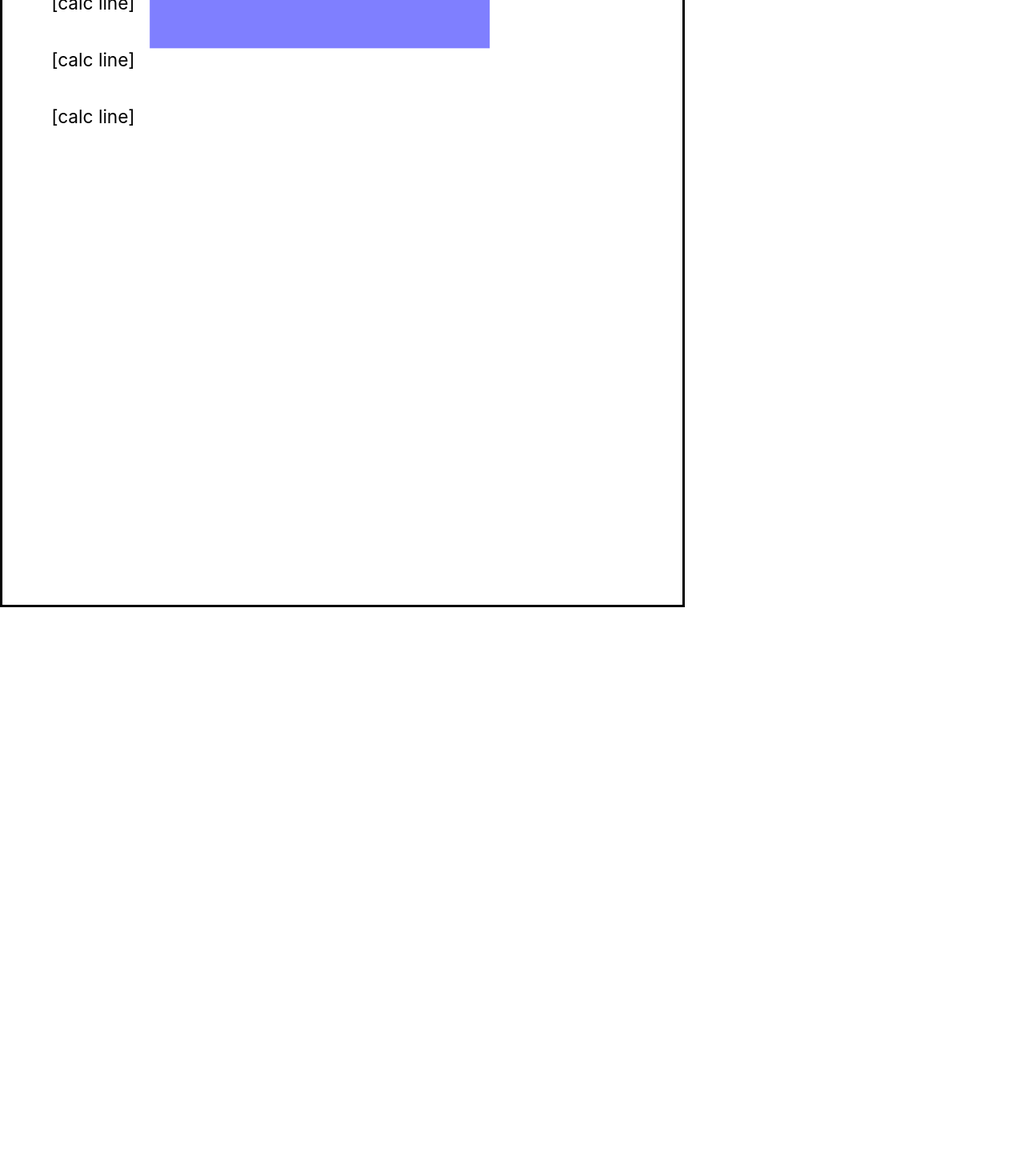
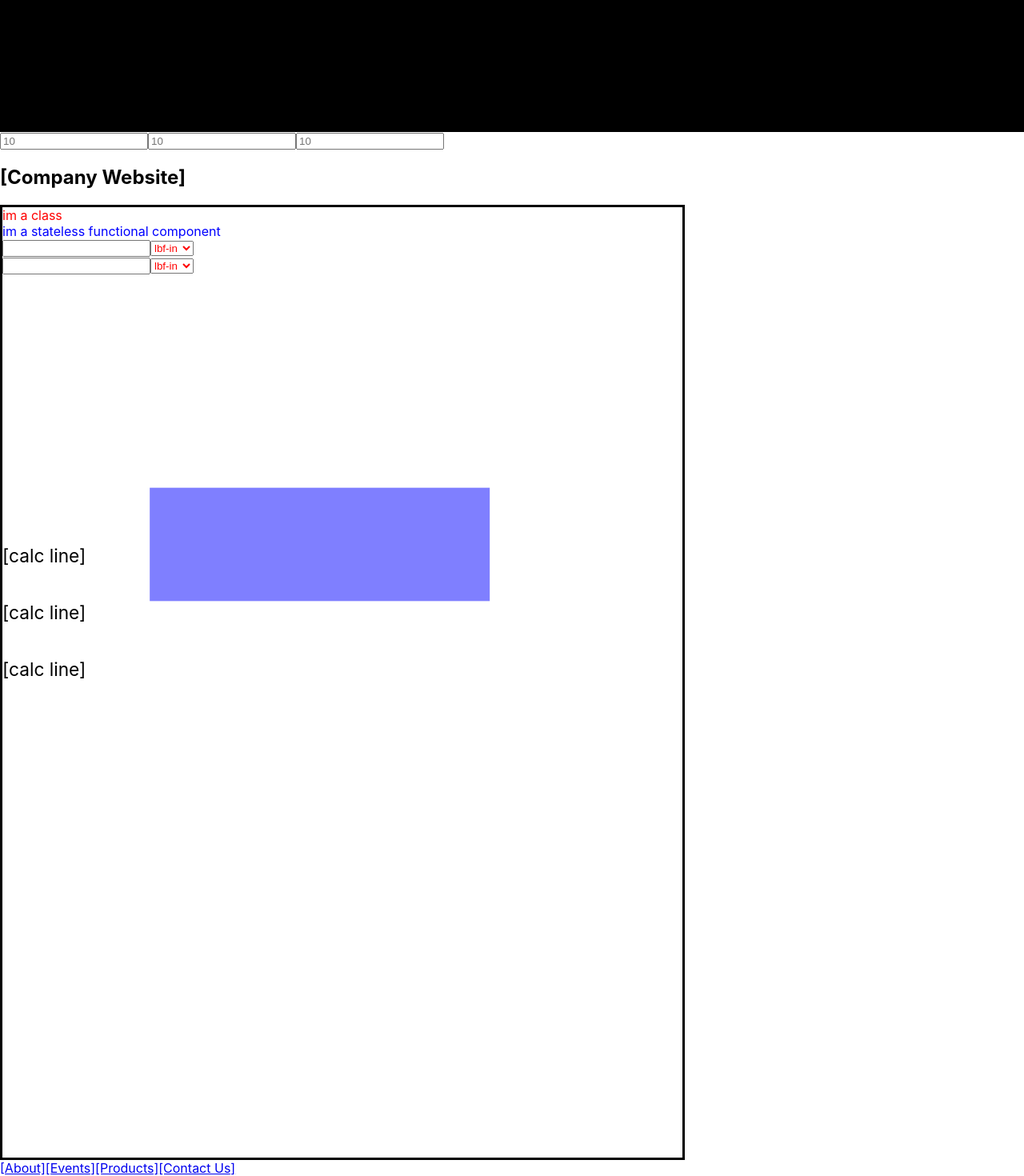
Before and after one commit to vn29/redux-app, a React (Create React App) app: page / in a window 1280 px wide. Shown: the part 435-1905 px from the top of the page at 80% size. Before the commit the page ends 1194 px from the top, so only its background shows below. Built offline with nearby package versions, Linux system fonts and the light colour scheme.

Commit message:
added three.js

```diff
--- a/src/App.js
+++ b/src/App.js
@@ -4,6 +4,59 @@ import PropTypes from 'prop-types'
 import {PlaceHolder} from './Containers.js'
 import {connect} from 'react-redux';
 import * as acts from './actions/simpleAction';
+import {HashRouter, Route, Link} from 'react-router-dom'
+import * as THREE from "three"
+import { OrbitControls } from 'three/examples/jsm/controls/OrbitControls.js';
+import {ThreeWindow} from './ThreeComponent.js'
+
+const Home = () => {
+    return(
+        <section className="Home">
+            <h1>[Company Website]</h1>
+            <PlaceHolder/>
+            <nav>
+                <Link to="about">[About]</Link>
+                <Link to="events">[Events]</Link>
+                <Link to="products">[Products]</Link>
+                <Link to="contact">[Contact Us]</Link>
+            </nav>
+        </section>
+
+    )
+}
+
+const About = () => {
+    return(
+        <section className="About">
+            <h1>[About]</h1>
+        </section>
+
+    )
+}
+const Events = () => {
+    return(
+        <section className="Events">
+            <h1>[Events]</h1>
+        </section>
+
+    )
+}
+const Products = () => {
+    return(
+        <section className="Products">
+            <h1>[Products]</h1>
+        </section>
+
+    )
+}
+const Contacts = () => {
+    return(
+        <section className="Contacts">
+            <h1>[Contacts]</h1>
+        </section>
+
+    )
+}
 
 const Mycomp = ({
     clicked = f => f,
@@ -19,12 +72,30 @@ const Mycomp = ({
     )
 }
 
-const App = ({
-    state = {},
-    daily = f => f
-}) => <div className="App">
-    <PlaceHolder></PlaceHolder>
-</div>
+class App extends Component {
+    constructor(props) {
+        super(props)
+        this.state = {
+            x: this.props.x
+        }
+    }
+
+
+    render() {
+        return(
+            <HashRouter>
+            <div className="main">
+                <ThreeWindow/>
+                <Route exact path="/" component={Home}/>
+                <Route path="/about" component={About}/>
+                <Route path="/events" component={Events}/>
+                <Route path="/products" component={Products}/>
+                <Route path="/contacts" component={Contacts}/>
+            </div>
+        </HashRouter>
+        )
+    }
+}
 
 export const AppMain = connect(
 // map state to props map state to props so it can be accessed by the component
--- a/src/Containers.js
+++ b/src/Containers.js
@@ -133,7 +133,7 @@ export class PbSVGInteractiveRectangle extends Component {
                 )
             }}
             >
-                <rect x="120" width="300" height="100" fill="blue" opacity='50%'/>
+                <rect x="120" width="300" height="100" fill="blue" opacity='50%' tabindex="1"/>
             </g>
         )
     }
--- /dev/null
+++ b/src/ThreeComponent.js
@@ -0,0 +1,115 @@
+import React, {Component} from 'react'
+import * as THREE from "three"
+import { OrbitControls } from 'three/examples/jsm/controls/OrbitControls.js'
+import { Mesh } from 'three'
+
+
+
+export class ThreeWindow extends Component {
+  constructor( props ) {
+    super( props )
+    this.state = {}
+    this.handleChange   = this.handleChange.bind( this )
+
+  }
+
+  componentDidMount() {
+    this.sceneSetup()
+    this.addCustomSceneObjects()
+    this.startAnimationLoop()
+    window.addEventListener('resize', this.handleWindowResize)
+  }
+
+  componentWillUnmount() {
+    window.removeEventListener('resize', this.handleWindowResize)
+    window.cancelAnimationFrame(this.requestID)
+    this.controls.dispose()
+  }
+
+  handleWindowResize = () => {
+    const width = this.el.clientWidth
+    const height = this.el.clientHeight
+    this.renderer.setSize( width, height )
+    this.camera.aspect = width / height
+    this.camera.updateProjectionMatrix()
+  }
+
+  sceneSetup = () => {
+    const width = this.el.clientWidth
+    const height = this.el.clientHeight
+    this.scene = new THREE.Scene()
+    this.camera = new THREE.PerspectiveCamera(
+      75,
+      width / height,
+      0.1,
+      1000
+    )
+    this.controls = new OrbitControls( this.camera, this.el )
+    this.camera.position.z = 5
+    this.renderer = new THREE.WebGLRenderer()
+    this.renderer.setSize( 600, 600 )
+    this.el.appendChild( this.renderer.domElement )
+    this.handleWindowResize() //needed to add this special
+  }
+
+  addCustomSceneObjects = () => {
+    const geometry = new THREE.BoxGeometry( 2, 2, 2)
+    const material = new THREE.MeshPhongMaterial( {
+      color: 0x156289,
+      emissive: 0x072534,
+      side: THREE.DoubleSide,
+      flatShading: true
+    })
+    this.cube = new THREE.Mesh( geometry, material )
+    this.scene.add( this.cube )
+
+    const lights = []
+    lights[ 0 ] = new THREE.PointLight( 0xffffff, 1, 0 )
+    lights[ 1 ] = new THREE.PointLight( 0xffffff, 1, 0 )
+    lights[ 2 ] = new THREE.PointLight( 0xffffff, 1, 0 )
+
+    lights[0].position.set(0,200,0)
+    lights[1].position.set(100,200,100)
+    lights[2].position.set(-100,-200,-100)
+
+    this.scene.add( lights[ 0 ] )
+    this.scene.add( lights[ 1 ] )
+    this.scene.add( lights[ 2 ] )
+  }
+
+  startAnimationLoop = () => {
+    this.renderer.render( this.scene, this.camera )
+    this.requestID = window.requestAnimationFrame( this.startAnimationLoop)
+  }
+
+  handleChange(e) {
+    e.preventDefault()
+    if (e.target.name === "x") {
+      this.scene.children[0].scale.x = e.target.value
+    }
+    if (e.target.name === "y") {
+      this.scene.children[0].scale.y = e.target.value
+    }
+    if (e.target.name === "z") {
+      this.scene.children[0].scale.z = e.target.value
+    }
+
+  }
+
+  render() {
+    return(
+      <div >
+        <div ref={ref => ( this.el = ref )}  width="1000" height = "1000"/>
+        <form>
+        <input type="text" placeholder="10" name ="x" onChange={ this.handleChange }/>
+          <input type="text" placeholder="10" name ="y" onChange={ this.handleChange }/>
+          <input type="text" placeholder="10" name ="z" onChange={ this.handleChange }/>
+        </form>
+
+      </div>
+    )
+  }
+
+
+
+}
```
